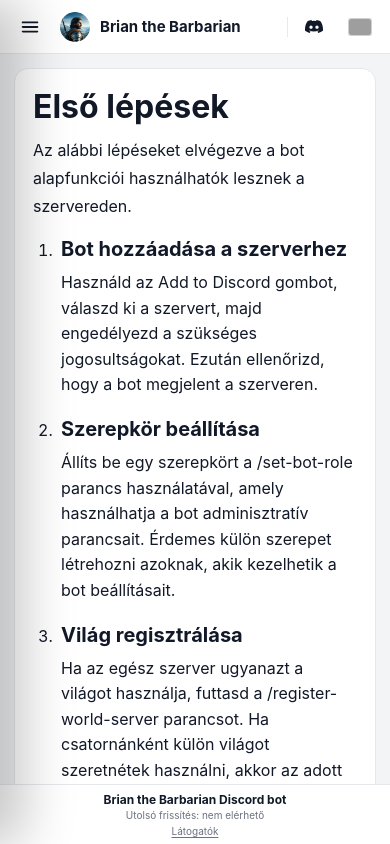
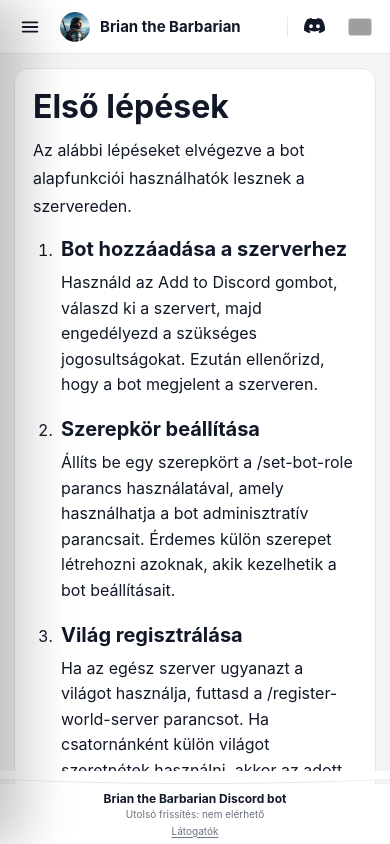
Before and after one commit to oreg-kh/brian-the-barbarian, a plain HTML site: page index.html in a window 390 px wide. Drawn offline with Linux system fonts and the light colour scheme; no server answers; grey boxes are pictures that could not be loaded.

Commit message:
Update styles.css

```diff
--- a/styles.css
+++ b/styles.css
@@ -883,9 +883,29 @@
   align-items: center;
   justify-content: center;
   padding: 8px 18px;
-  border-top: 1px solid var(--line);
+  border-top: none;
   background: var(--main);
   flex: 0 0 auto;
+  overflow: visible;
+}
+
+/* ================================================================
+   downbar felső enyhén íves elválasztóvonala
+   két szélen magasabb, középen alacsonyabb
+   ================================================================ */
+.downbar::before {
+  content: "";
+  position: absolute;
+  left: 50%;
+  bottom: 100%;
+  transform: translateX(-50%);
+  width: 120%;
+  height: 18px;
+  background: var(--main);
+  border-bottom: 1px solid var(--line);
+  border-bottom-left-radius: 50% 100%;
+  border-bottom-right-radius: 50% 100%;
+  pointer-events: none;
 }
 
 .downbar-inner {
@@ -1021,8 +1041,8 @@
   display: inline-flex;
   align-items: center;
   justify-content: center;
-  width: 18px;
-  height: 18px;
+  width: 21px;
+  height: 21px;
 }
 
 .topbar-action-dropdown {
@@ -1210,6 +1230,11 @@
     padding: 8px 10px;
   }
 
+  .downbar::before {
+    height: 12px;
+    width: 130%;
+  }
+
   .downbar-title {
     font-size: 12px;
   }
```
